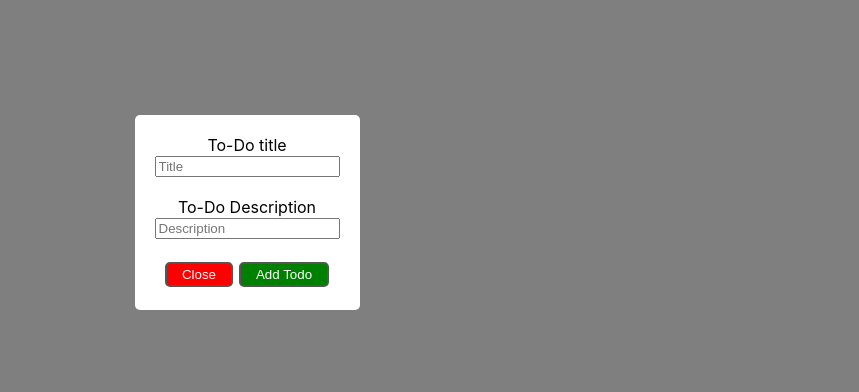
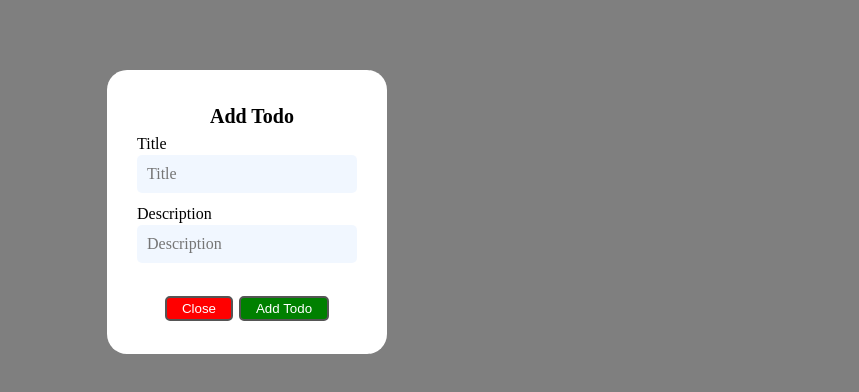
Before and after one commit to swapnilshah5889/todo-app-react-express, a React (Create React App) app in the folder frontend-react/: page / in a window 1280 px wide. Both pictures are taken after a click on the button "Add New Todo". Shown: the part 188-580 px from the top of the page, without its empty margins (393-1252 px from the left). Built offline with nearby package versions, Linux system fonts and the light colour scheme; no server answers.

Commit message:
separated input field from the form and updated modal form css

```diff
--- a/frontend-react/src/components/input-form/form/form.component.jsx
+++ b/frontend-react/src/components/input-form/form/form.component.jsx
@@ -1,5 +1,6 @@
 import { useState } from 'react';
 import './form.styles.css';
+import InputField from '../input-field/input-field.component';
 
 function Form(props){
 
@@ -8,12 +9,12 @@ function Form(props){
         todoDesc:''
     });
 
-    function handleTitleChange(event) {
-        setState(prevState => ({ ...prevState, todoTitle: event.target.value }))
+    function handleTitleChange(title) {
+        setState(prevState => ({ ...prevState, todoTitle: title }))
     }
 
-    function handleDescChange(event) {
-        setState(prevState => ({ ...prevState, todoDesc: event.target.value }))
+    function handleDescChange(desc) {
+        setState(prevState => ({ ...prevState, todoDesc: desc }))
     }
 
     function handleAddTodo() {
@@ -25,27 +26,36 @@ function Form(props){
         <div className={`modal ${props.isOpen ? 'open' : ''}`}>
             <div className="modal-content">
 
+                <h3 className='modal-title'>Add Todo</h3>
+
                 {/* Title */}
-                <label id='modal-content' for="todoTitle">To-Do title</label><br></br>
+                <InputField
+                    id="todoTitle"
+                    placeHolder="Title"
+                    onValueChange={handleTitleChange}
+                    value={state.todoTitle}
+                    label="Title"
+                />
+
+                {/* <label id='modal-content' for="todoTitle">To-Do title</label><br></br>
                 <input
                     type="text"
                     id="todoTitle"
                     placeholder="Title"
                     onChange={handleTitleChange}
                     value={state.todoTitle}
-                />
-                <br /><br />
+                /> */}
 
                 {/* Description */}
-                <label id='modal-content' for="todoDesc">To-Do Description</label><br/>
-                <input
-                    type="text"
+                <InputField
                     id="todoDesc"
-                    placeholder="Description"
-                    onChange={handleDescChange}
+                    placeHolder="Description"
+                    onValueChange={handleDescChange}
                     value={state.todoDesc}
+                    label="Description"
                 />
-                <br /><br />
+
+                <br />
 
                 <div className='button-container'>
                     <button className='modal-content-button cancel' onClick={props.onClose}>Close</button>
--- a/frontend-react/src/components/input-form/form/form.styles.css
+++ b/frontend-react/src/components/input-form/form/form.styles.css
@@ -21,8 +21,8 @@
 
 .modal-content {
   background-color: #fff;
-  padding: 20px;
-  border-radius: 5px;
+  padding: 30px;
+  border-radius: 20px;
 }
 
 .modal-content h2 {
@@ -56,3 +56,11 @@
     color: white;
     background-color: green;
 }
+
+.modal-title {
+  display: inline-block;
+  width: 100%;
+  font-family: cursive;
+  font-size: 20px;
+  margin: 5px;
+}
--- /dev/null
+++ b/frontend-react/src/components/input-form/input-field/input-field.component.jsx
@@ -0,0 +1,29 @@
+import './input-field.styles.css';
+
+function InputField(props) {
+
+
+    function handleTitleChange(event) {
+        props.onValueChange(event.target.value);
+    }
+
+    return (
+        <div>
+
+            {/* Title */}
+            <label className='modal-input-label' for="todoTitle">{props.label}</label><br></br>
+
+            {/* Input */}
+            <input
+                className='modal-input-text'
+                type="text"
+                placeholder={props.placeHolder}
+                onChange={handleTitleChange}
+                value={props.value}
+            />
+
+        </div>
+    );
+}
+
+export default InputField;
--- /dev/null
+++ b/frontend-react/src/components/input-form/input-field/input-field.styles.css
@@ -0,0 +1,26 @@
+.modal-input-label {
+    margin-top: 2px;
+    display: inline-block;
+    width: 100%;
+    font-family: cursive;
+    margin-bottom: 2px;
+    text-align: left;
+    font-size: medium;
+}
+
+.modal-input-text {
+    border-radius: 5px;
+    border: 0px;
+    background-color: #cce1ff44;
+    padding: 10px;
+    margin-bottom: 10px;
+    font-family: cursive;
+    font-size: medium;
+    color: #333;
+    transition: all .2s ease-out
+}
+
+.modal-input-text:focus{
+    outline: none;
+    background-color: #cce1ff88;
+}
```
